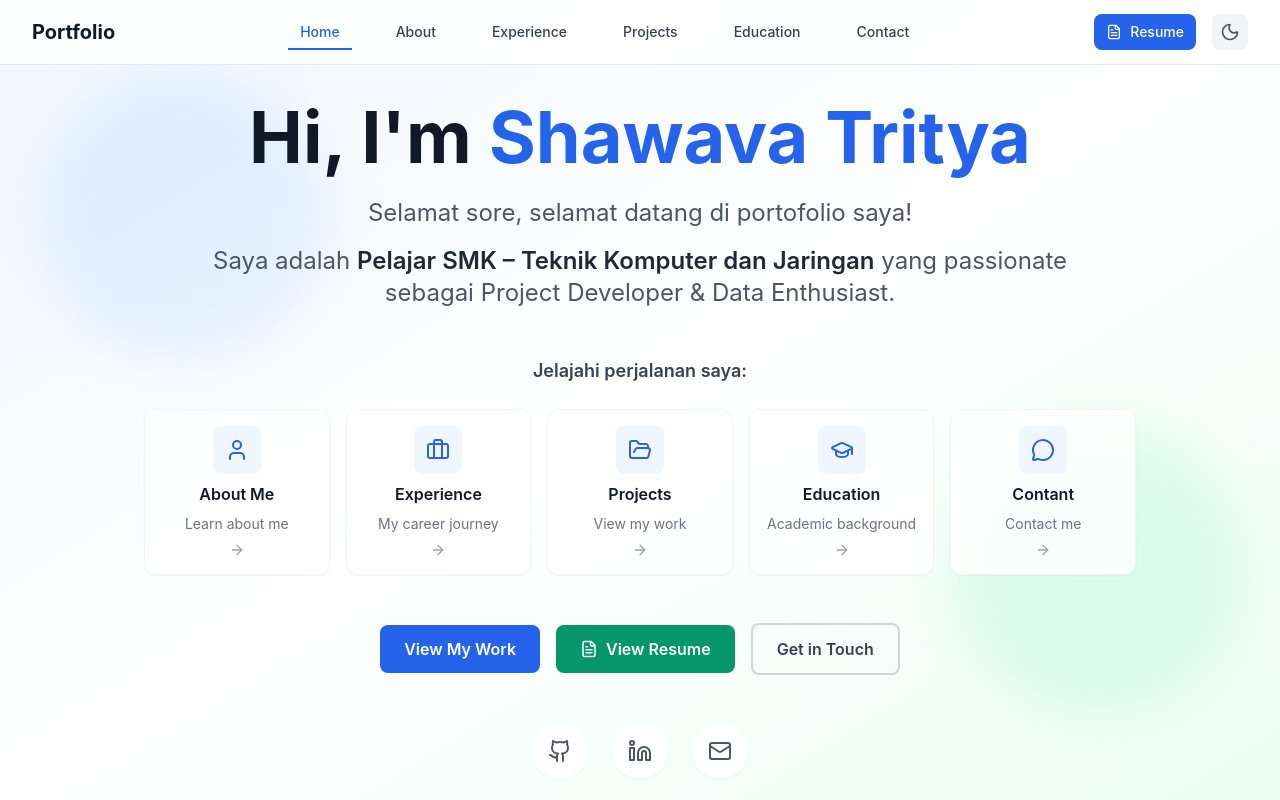
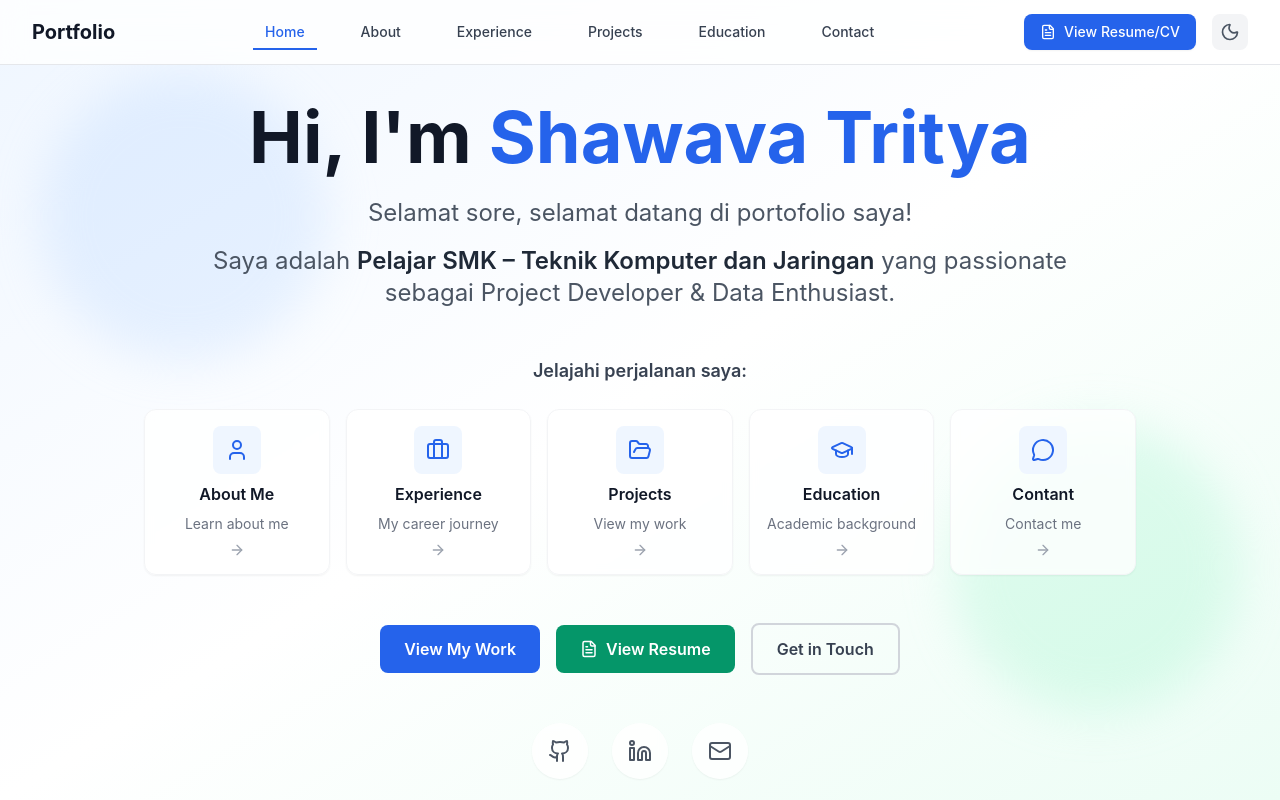
Before and after one commit to shwtrya/website, a React (Vite) app: page / in a window 1280 px wide. Shown: the top 800 px of the page. Built offline with nearby package versions, Linux system fonts and the light colour scheme.

Commit message:
Perbaikan Navbar dan Modal Resume/CV Profesional

```diff
--- a/src/components/Header.tsx
+++ b/src/components/Header.tsx
@@ -87,17 +87,17 @@ export const Header: React.FC = () => {
             ))}
           </nav>
 
-          {/* Theme Toggle and Mobile Menu Button */}
+          {/* View Resume, Theme Toggle and Mobile Menu Button */}
           <div className="flex items-center space-x-4">
-            {/* Resume Button */}
+            {/* View Resume Button - Desktop */}
             <motion.button
               onClick={() => setIsResumeModalOpen(true)}
               whileHover={{ scale: 1.05 }}
               whileTap={{ scale: 0.95 }}
-              className="hidden md:flex items-center space-x-2 bg-blue-600 hover:bg-blue-700 text-white px-3 py-2 rounded-lg text-sm font-medium transition-colors duration-300 focus:outline-none focus-visible:ring-2 focus-visible:ring-blue-500 focus-visible:ring-offset-2"
+              className="hidden md:flex items-center space-x-2 bg-blue-600 dark:bg-blue-500 hover:bg-blue-700 dark:hover:bg-blue-600 text-white px-4 py-2 rounded-lg text-sm font-medium transition-colors duration-300 focus:outline-none focus-visible:ring-2 focus-visible:ring-blue-500 focus-visible:ring-offset-2 shadow-sm hover:shadow-md"
             >
               <FileText size={16} />
-              <span>Resume</span>
+              <span>View Resume/CV</span>
             </motion.button>
 
             <ThemeToggle />
@@ -131,16 +131,16 @@ export const Header: React.FC = () => {
                 </button>
               ))}
 
-              {/* Mobile Resume Button */}
+              {/* Mobile View Resume Button */}
               <button
                 onClick={() => {
                   setIsResumeModalOpen(true);
                   setIsMenuOpen(false);
                 }}
-                className="flex items-center space-x-2 w-full text-left px-3 py-2 text-base font-medium text-gray-700 dark:text-gray-300 hover:text-blue-600 dark:hover:text-blue-400 hover:bg-gray-50 dark:hover:bg-gray-800 rounded-md transition-colors"
+                className="flex items-center space-x-2 w-full text-left px-3 py-2 text-base font-medium text-blue-600 dark:text-blue-400 bg-blue-50 dark:bg-blue-900/20 hover:bg-blue-100 dark:hover:bg-blue-800/30 rounded-md transition-colors border border-blue-200 dark:border-blue-800"
               >
                 <FileText size={18} />
-                <span>View Resume</span>
+                <span>View Resume/CV</span>
               </button>
             </div>
           </div>
```
